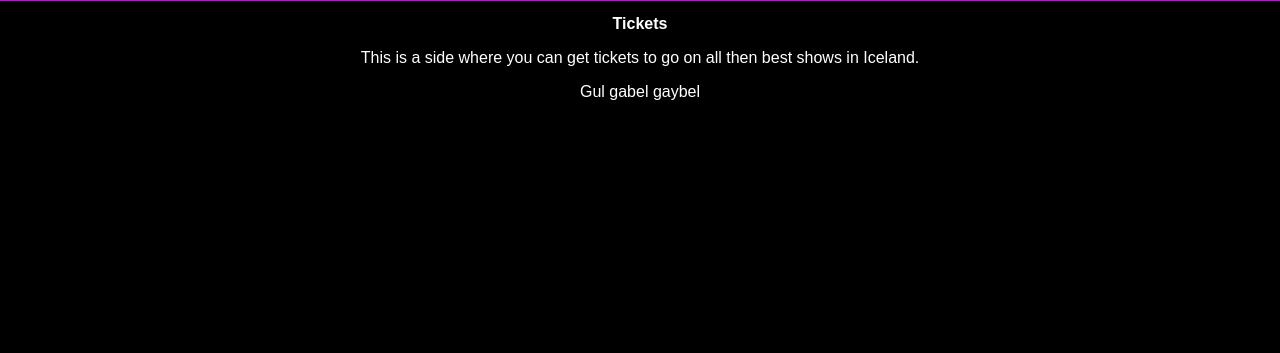
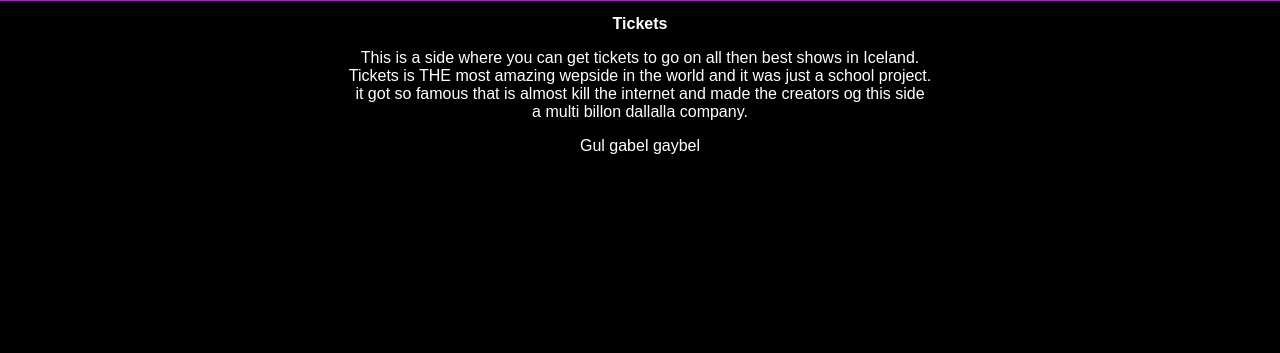
Before and after one commit to bjarkifannar/VSH2A3U_Lokaverkefni, a PHP site: page /about.php in a window 1280 px wide. Shown: the part 81-434 px from the top of the page. Run offline with PHP 8.4, Linux system fonts and the light colour scheme; some libraries are stand-ins or nearby versions.

Commit message:
about my ass

```diff
--- a/about.php
+++ b/about.php
@@ -12,7 +12,10 @@
 		<div class="main">
 			<h4 class="center-text">Tickets</h4>
 			<p class="center-text">
-				This is a side where you can get tickets to go on all then best shows in Iceland.
+				This is a side where you can get tickets to go on all then best shows in Iceland.<br>
+				Tickets is THE most amazing wepside in the world and it was just a school project.<br>
+				it got so famous that is almost kill the internet and made the creators og this side<br>
+				a multi billon dallalla company.
 			</p>
 			<p class="center-text">
 				Gul gabel gaybel
```
